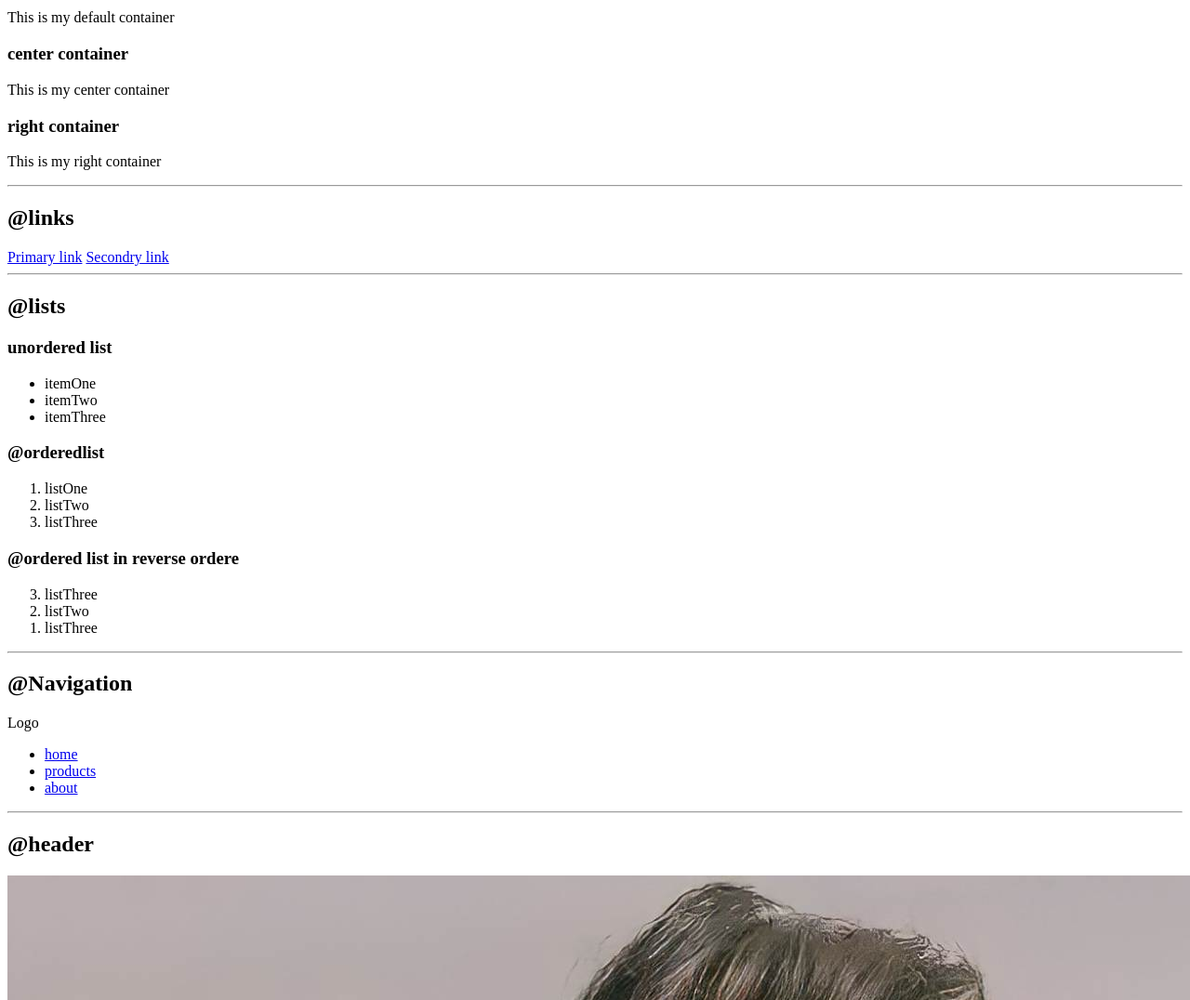
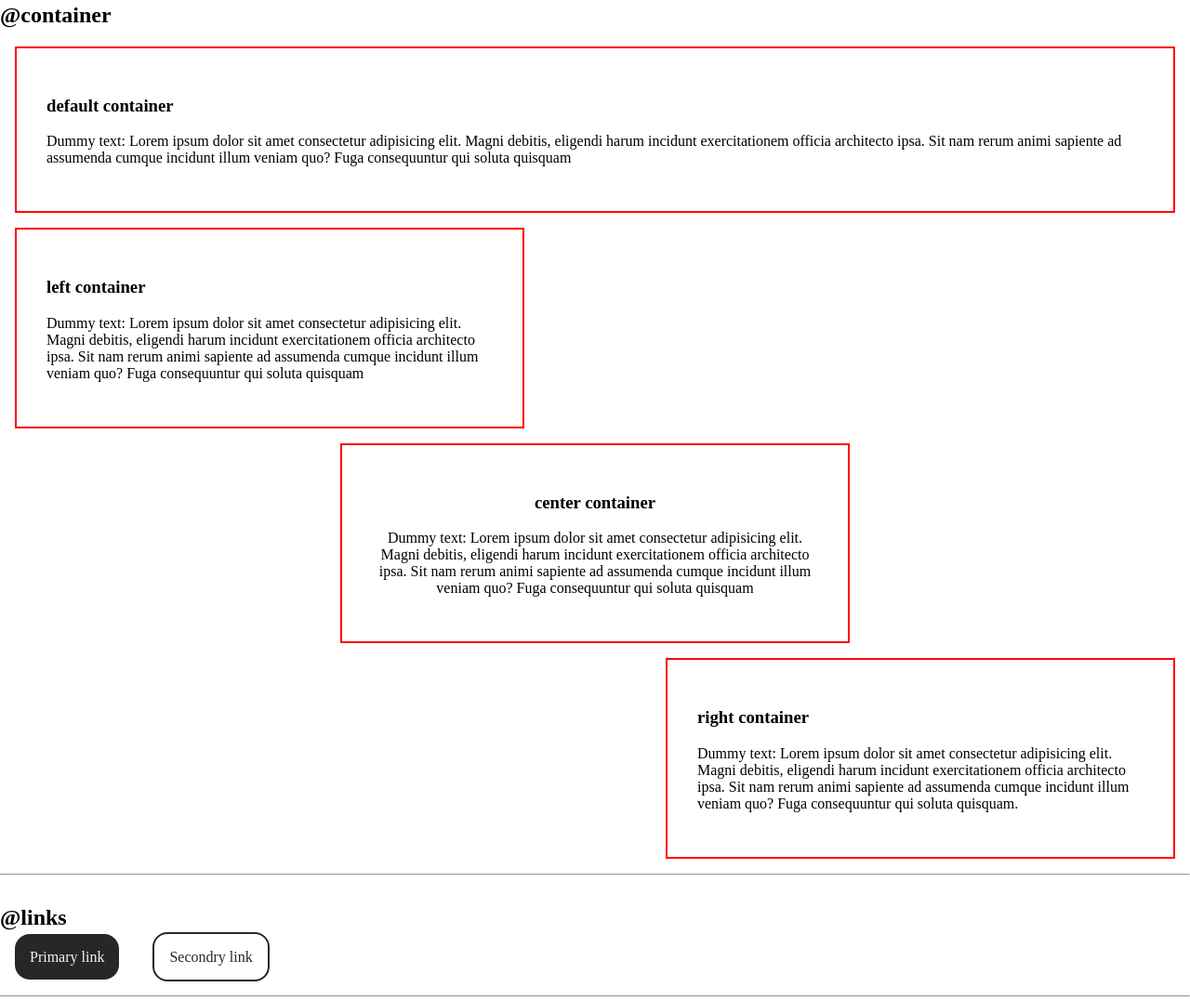
Before and after one commit to mmc7865/My-Portfolio, a plain HTML site: page index.html in a window 1280 px wide. Shown: the part 610-1686 px from the top of the page at 93% size. Drawn offline with Linux system fonts and the light colour scheme.

Commit message:
containers&links: done

```diff
--- a/index.html
+++ b/index.html
@@ -1,9 +1,10 @@
-<!DOCTYPE html>
+-<!DOCTYPE html>
 <html lang="en">
 <head>
     <meta charset="UTF-8">
     <meta name="viewport" content="width=device-width, initial-scale=1.0">
     <title>Dummy-for-Portfolio</title>
+    <link rel="stylesheet" class="link-primary" href="styles.css">
 </head>
 <body>
     <h1>Mujeeb's component library</h1>
@@ -22,18 +23,30 @@
     <hr>
 
     <h2>@container</h2>
-    <h3>default container</h3>
-    <p>This is my default container</p>
-    <h3>center container</h3>
-    <p>This is my center container</p>
-    <h3>right container</h3>
-    <p>This is my right container</p>
+    <div class="container default-container ">
+        <h3>default container</h3>
+        <p>Dummy text: Lorem ipsum dolor sit amet consectetur adipisicing elit. Magni debitis, eligendi harum incidunt exercitationem officia architecto ipsa. Sit nam rerum animi sapiente ad assumenda cumque incidunt illum veniam quo? Fuga consequuntur qui soluta quisquam</p>
+    </div>
+    <div class="container left-container ">
+        <h3>left container</h3>
+        <p>Dummy text: Lorem ipsum dolor sit amet consectetur adipisicing elit. Magni debitis, eligendi harum incidunt exercitationem officia architecto ipsa. Sit nam rerum animi sapiente ad assumenda cumque incidunt illum veniam quo? Fuga consequuntur qui soluta quisquam</p>
+    </div>
+    <div class="container center-container">
+        <h3>center container</h3>
+        <p>Dummy text: Lorem ipsum dolor sit amet consectetur adipisicing elit. Magni debitis, eligendi harum incidunt exercitationem officia architecto ipsa. Sit nam rerum animi sapiente ad assumenda cumque incidunt illum veniam quo? Fuga consequuntur qui soluta quisquam</p>
+    </div>
+    <div class="container right-container">
+        <h3>right container</h3>
+        <p>Dummy text: Lorem ipsum dolor sit amet consectetur adipisicing elit. Magni debitis, eligendi harum incidunt exercitationem officia architecto ipsa. Sit nam rerum animi sapiente ad assumenda cumque incidunt illum veniam quo? Fuga consequuntur qui soluta quisquam.</p>
+    </div>
     <hr>
 
-    <h2>@links</h2>
-    <a href="/">Primary link</a>
-    <a href="/">Secondry link</a>
-    <hr>
+    <div class="links">
+        <h2>@links</h2>
+        <a class="link-primary" href="/">Primary link</a>
+        <a class="link-secondry" href="/">Secondry link</a>
+    </div>
+        <hr>
 
 
 
@@ -62,11 +75,11 @@
 
 
     <h2>@Navigation</h2>
-    <div>Logo</div>
+    <div class="logo">imWebdevloper</div>
     <ul>
-        <li><a href="/">home</a></li>
-        <li><a href="/">products</a></li>
-        <li><a href="/">about</a></li>
+        <li><a class="link-primary" href="/">home</a></li>
+        <li><a class="link-primary" href="/">products</a></li>
+        <li><a class="link-primary" href="/">about</a></li>
     </ul>
     <hr>
 
@@ -88,7 +101,7 @@
     <section>
         <h2>heading inside section</h2>
         <p>Lorem ipsum dolor, sit amet consectetur adipisicing elit. Dolorem eaque officiis vel, pariatur, perspiciatis ullam deserunt recusandae non dicta perferendis quia dolor quo magnam!</p>
-        <a href="/">Primary Button</a>
+        <a class="link-primary" href="/">Primary Button</a>
     </section>
 
     <h3>an off white section</h3>
@@ -96,7 +109,7 @@
         <h2>heading inside the off white section</h2>
         <p>Lorem ipsum dolor sit amet consectetur adipisicing elit. Cumque, aut reprehenderit! Itaque sapiente natus iste, consequuntur quos vitae? Illum quas repellat corporis enim fugit.</p>
 
-        <a href="/">Primary Button</a>
+        <a class="link-primary" href="/">Primary Button</a>
 
     </section>
     <hr>
--- a/styles.css
+++ b/styles.css
@@ -0,0 +1,68 @@
+
+
+
+:root {
+    --primary-color: #27272a;
+    --secondry-color: #f4f4f5;
+
+}
+body {
+    margin: 0px;
+    padding: 0px;
+}
+
+
+/* @containers */
+.container{
+    margin: 1rem;
+    border: 2px solid red;
+    padding: 2rem;
+
+}
+
+.left-container{
+    max-width: 30rem;
+    border: 2px solid red;
+}
+
+.center-container{
+    text-align: center;
+    margin: auto;
+    max-width: 30rem;
+    border: 2px solid red;
+}
+.right-container{
+    float: right;
+    max-width: 30rem;
+
+}
+hr{
+    clear: right;
+    margin: 2rem 0rem;
+}
+h2{
+    clear: right;
+}
+
+
+/* @links */
+.links a{
+    text-decoration: none;
+    padding: 1rem;
+    margin: 3rem 1rem;
+}
+.link-primary{
+    background-color: var(--primary-color);
+    color: var(--secondry-color);
+    border-radius: 1rem;
+}
+.link-secondry{
+    border:2px solid var(--primary-color);
+    border-radius: 1rem;
+    color: var(--primary-color);
+}
+
+/* @Navigation */
+.logo{
+    img
+}
```
